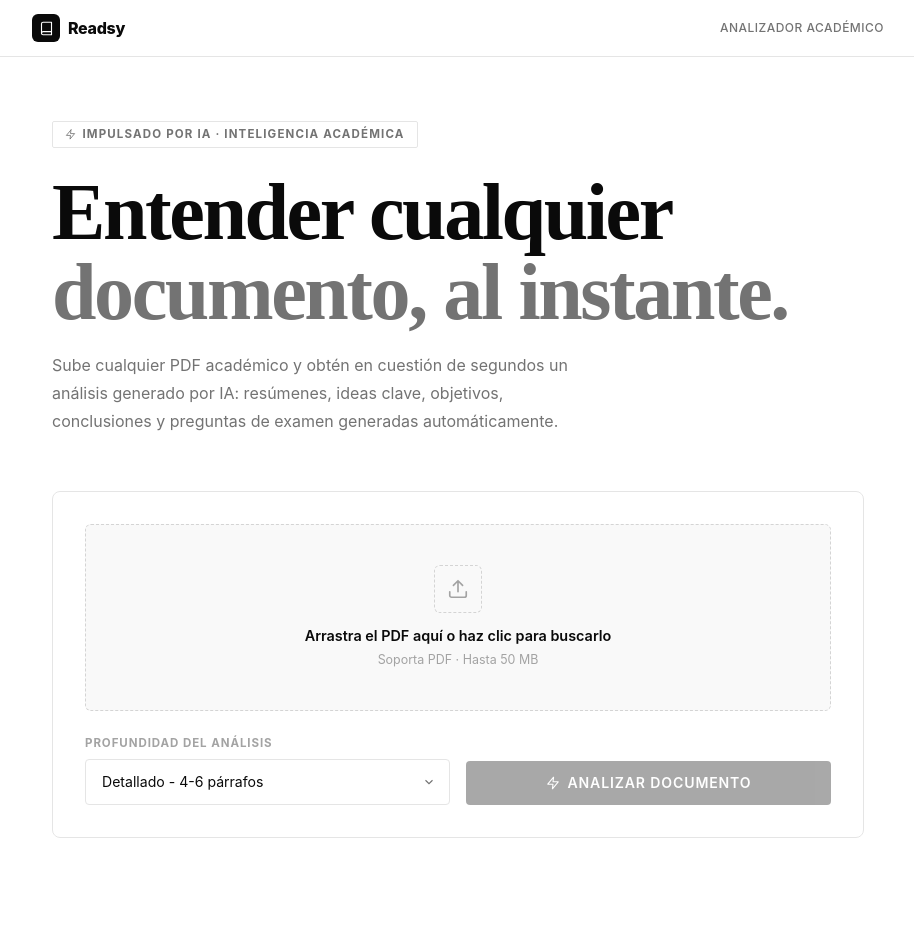
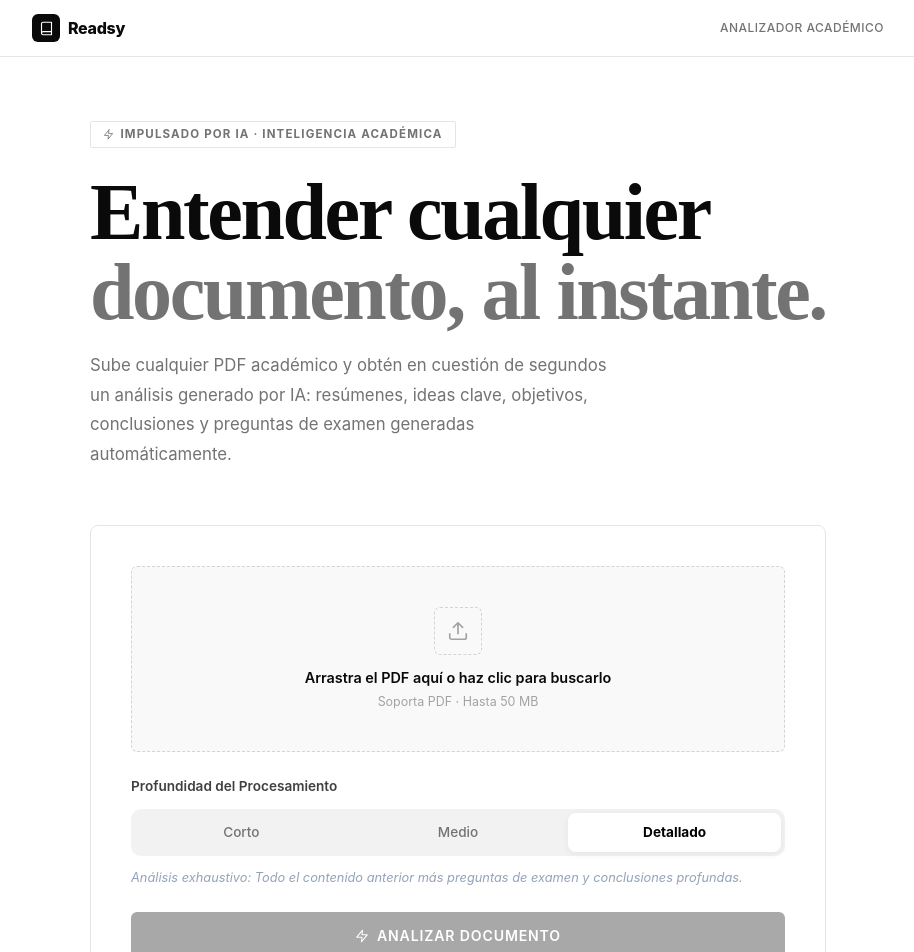
Before and after one commit to Rafaelgonzales21/readsy-project, a React (Vite) app in the folder frontend/: page / in a window 1280 px wide. Shown: the top 952 px of the page, without its empty margins (182-1096 px from the left). Built offline with nearby package versions, Linux system fonts and the light colour scheme.

Commit message:
update style

```diff
--- a/frontend/src/index.css
+++ b/frontend/src/index.css
@@ -276,3 +276,57 @@ body {
   backdrop-filter: blur(12px);
   border-bottom: 1px solid var(--gray-200);
 }
+
+/* ── Depth Selector ─────────────────────────────────────── */
+.depth-container {
+  margin-bottom: 1.5rem;
+}
+
+.depth-label {
+  display: block;
+  font-size: 0.85rem;
+  font-weight: 600;
+  color: var(--gray-700);
+  margin-bottom: 0.75rem;
+}
+
+.depth-selector {
+  display: flex;
+  background: var(--gray-100);
+  padding: 4px;
+  border-radius: 10px;
+  gap: 4px;
+}
+
+.depth-option {
+  flex: 1;
+  border: none;
+  background: transparent;
+  padding: 0.6rem;
+  font-family: 'Inter', sans-serif;
+  font-size: 0.85rem;
+  font-weight: 500;
+  color: var(--gray-500);
+  cursor: pointer;
+  border-radius: 8px;
+  transition: all 0.2s ease;
+}
+
+.depth-option:hover {
+  color: var(--gray-900);
+}
+
+.depth-option.active {
+  background: var(--white);
+  color: #000000; /* Deep blue as seen in image */
+  font-weight: 700;
+  box-shadow: 0 2px 8px rgba(0,0,0,0.06);
+}
+
+.depth-description {
+  margin-top: 0.75rem;
+  font-size: 0.8rem;
+  font-style: italic;
+  color: #94a3b8;
+  line-height: 1.5;
+}
--- a/frontend/src/pages/Home.jsx
+++ b/frontend/src/pages/Home.jsx
@@ -7,6 +7,7 @@ import { analyzePDF } from "../services/api";
 import Icon from "../components/Icons/Icon";
 import { P } from "../components/Icons/iconPaths";
 
+
 export default function Home() {
     const [file, setFile] = useState(null);
     const [depth, setDepth] = useState("Detailed (4-6 paragraphs)");
@@ -14,6 +15,24 @@ export default function Home() {
     const [loading, setLoading] = useState(false);
     const [dragging, setDragging] = useState(false);
     const inputRef = useRef(null);
+
+    const depths = [
+        {
+            id: "Short (1 paragraph)",
+            label: "Corto",
+            description: "Análisis rápido: Resumen ejecutivo y 5 ideas clave en < 10 segundos."
+        },
+        {
+            id: "Medium (2-3 paragraphs)",
+            label: "Medio",
+            description: "Análisis equilibrado: Resumen detallado, ideas clave y objetivos de aprendizaje."
+        },
+        {
+            id: "Detailed (4-6 paragraphs)",
+            label: "Detallado",
+            description: "Análisis exhaustivo: Todo el contenido anterior más preguntas de examen y conclusiones profundas."
+        }
+    ];
 
     const handleDrop = (e) => {
         e.preventDefault();
@@ -38,7 +57,7 @@ export default function Home() {
     return (
         <div style={{ minHeight: "100vh", background: "#ffffff" }}>
             <Navbar />
-
+            <div style={{ display: "flex" }}>
             <main
                 style={{
                     maxWidth: 860,
@@ -88,7 +107,7 @@ export default function Home() {
 
                     <p
                         style={{
-              fontSize: "1rem",
+                            fontSize: "105%",
                             color: "#737373",
                             lineHeight: 1.75,
                             maxWidth: 520,
@@ -104,7 +123,7 @@ export default function Home() {
                 {/* Upload Card */}
                 <div
                     className="card fade-up-1"
-          style={{ padding: "2rem", marginBottom: "1.5rem" }}
+                    style={{ padding: "2.5rem", marginBottom: "2rem" }}
                 >
                     <UploadZone
                         file={file}
@@ -115,49 +134,28 @@ export default function Home() {
                         inputRef={inputRef}
                     />
 
-          {/* Controls */}
-          <div style={{ display: "flex", gap: "1rem", flexWrap: "wrap" }}>
-            <div style={{ flex: 1, minWidth: 200 }}>
-              <label
-                htmlFor="depth-select"
-                style={{
-                  display: "block",
-                  fontSize: "0.72rem",
-                  fontWeight: 700,
-                  letterSpacing: "0.08em",
-                  textTransform: "uppercase",
-                  color: "#a3a3a3",
-                  marginBottom: "0.45rem",
-                }}
+                    {/* Depth Selection Control */}
+                    <div className="depth-container">
+                        <label className="depth-label">
+                            Profundidad del Procesamiento
+                        </label>
+                        <div className="depth-selector">
+                            {depths.map((d) => (
+                                <button
+                                    key={d.id}
+                                    className={`depth-option ${depth === d.id ? "active" : ""}`}
+                                    onClick={() => setDepth(d.id)}
                                 >
-                Profundidad del análisis
-              </label>
-              <select
-                id="depth-select"
-                value={depth}
-                onChange={(e) => setDepth(e.target.value)}
-                className="select-bw"
-              >
-                <option value="Short (1 paragraph)">
-                  Corto - 1 párrafo
-                </option>
-                <option value="Medium (2-3 paragraphs)">
-                  Medio - 2-3 párrafos
-                </option>
-                <option value="Detailed (4-6 paragraphs)">
-                  Detallado - 4-6 párrafos
-                </option>
-              </select>
+                                    {d.label}
+                                </button>
+                            ))}
+                        </div>
+                        <p className="depth-description">
+                            {depths.find(d => d.id === depth)?.description}
+                        </p>
                     </div>
 
-            <div
-              style={{
-                display: "flex",
-                alignItems: "flex-end",
-                flex: 1,
-                minWidth: 160,
-              }}
-            >
+                    {/* Action Button */}
                     <button
                         id="analyze-btn"
                         onClick={handleAnalyze}
@@ -165,8 +163,9 @@ export default function Home() {
                         className="btn-black"
                         style={{
                             width: "100%",
-                  padding: "0.72rem 1.5rem",
-                  borderRadius: 4,
+                            padding: "0.85rem 1.5rem",
+                            borderRadius: 6,
+                            marginTop: "1.5rem"
                         }}
                     >
                         {loading ? (
@@ -183,8 +182,7 @@ export default function Home() {
                         )}
                     </button>
                 </div>
-          </div>
-        </div>
+
 
                 {/* Loading */}
                 {loading && (
@@ -203,7 +201,7 @@ export default function Home() {
                 {/* Results */}
                 {analysis && !loading && <Results analysis={analysis} />}
             </main>
-
+            </div>
             <footer
                 style={{
                     borderTop: "1px solid #f2f2f2",
```
Lines whose indentation alone changed are shown as unchanged.
